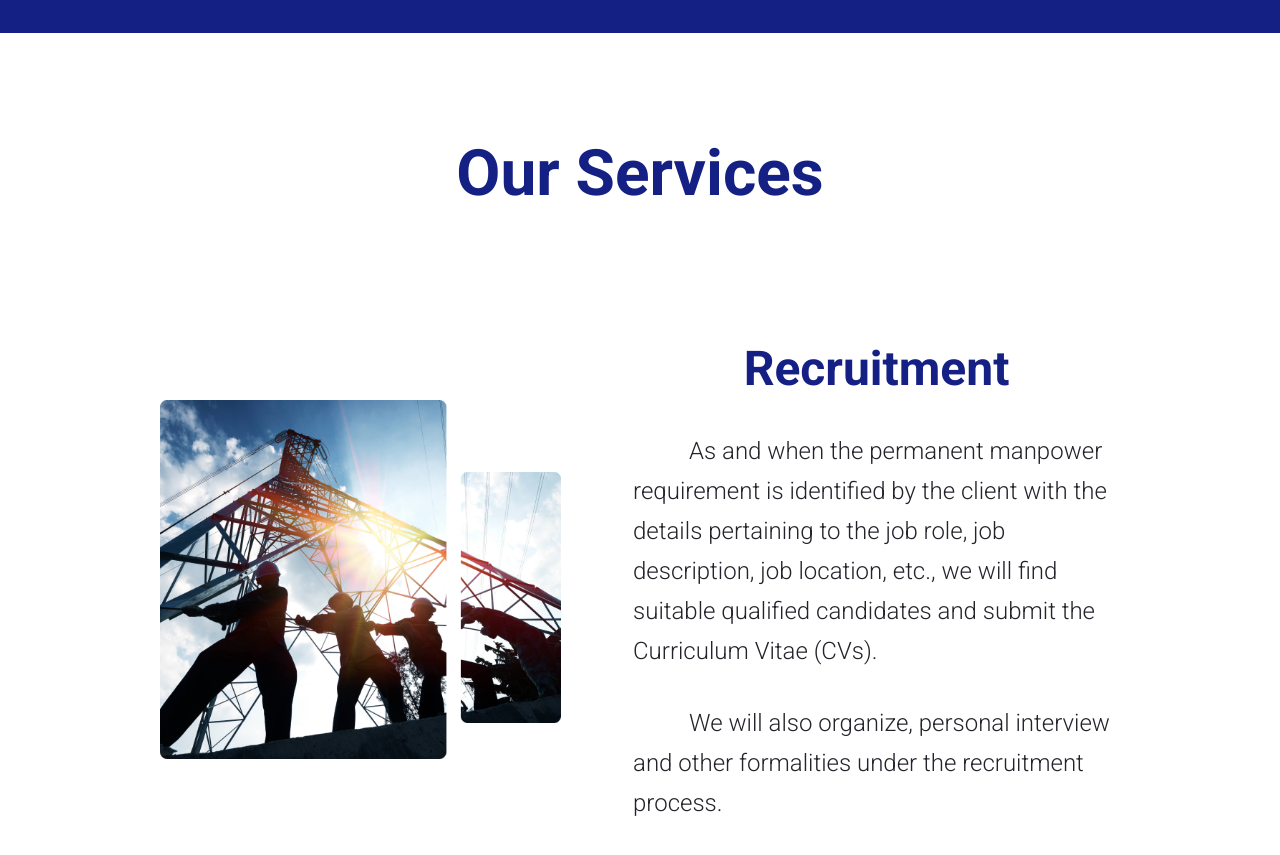
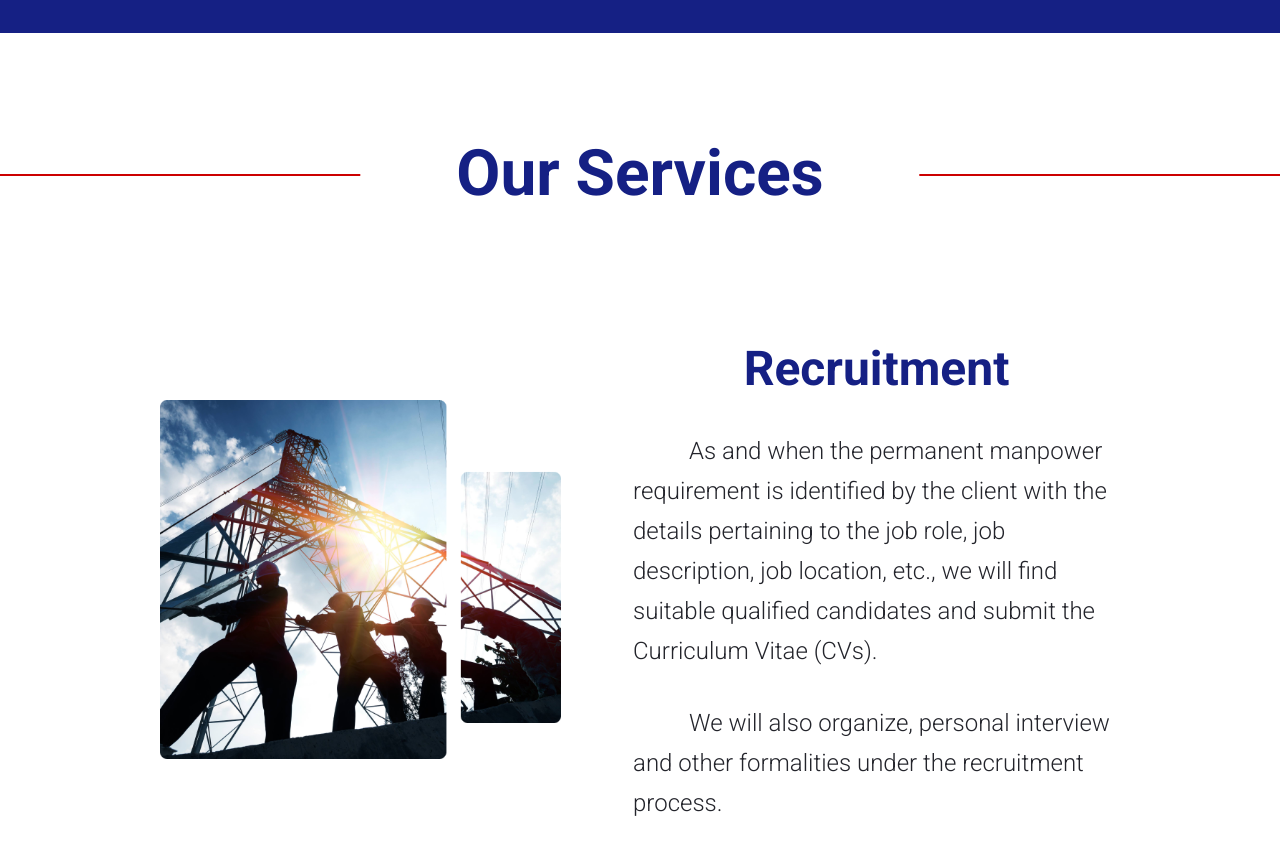
Before and after one commit to ehudthelefthand/hr-corp-site, a website: page app/index.html in a window 1280 px wide. Shown: the part 1560-2415 px from the top of the page. Drawn offline with nearby package versions, Linux system fonts and the light colour scheme.

Commit message:
added line cross title to service title

```diff
--- a/app/index.html
+++ b/app/index.html
@@ -73,8 +73,11 @@
         <div class="swiper-pagination"></div>
     </div>
     <div class="service">
+        <div class="line-container">
+            <h1 class="title">Our Services</h1>
+            <div class="line"></div>
+        </div>
         <div class="container">
-            <h1 class="title">Our Services</h1>
             <section class="recruitment">
                 <div class="image">
                     <img src="/assets/recruitment.png" alt="Recruitment">
--- a/app/scss/style.scss
+++ b/app/scss/style.scss
@@ -161,12 +161,32 @@ body {
 
 .service {
     margin-top: 96px;
+    .line-container {
+        position: relative;
+        .title {
+            @include section-title;
+            position: relative;
+            display: inline-block;
+            padding: 0 96px;
+            margin-left: 50%;
+            transform: translateX(-50%);
+            background-color: #fff;
+            z-index: 5;
+        }
+        .line {
+            display: block;
+            position: absolute;
+            top: 50%;
+            width: 100%;
+            height: 2px;
+            background-color: #CC0000;
+            z-index: 1;
+        }
+    }
+
     .container {
         max-width: $container-width;
         margin: 0 auto;
-        .title {
-            @include section-title;
-        }
         .description {
             .title {
                 color: $title-primary;
```
Also changed, not shown: app/css/style.css.
